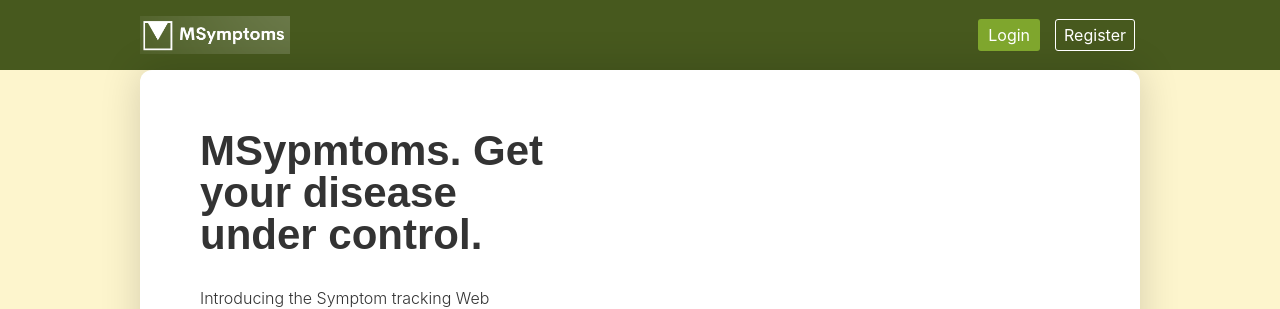
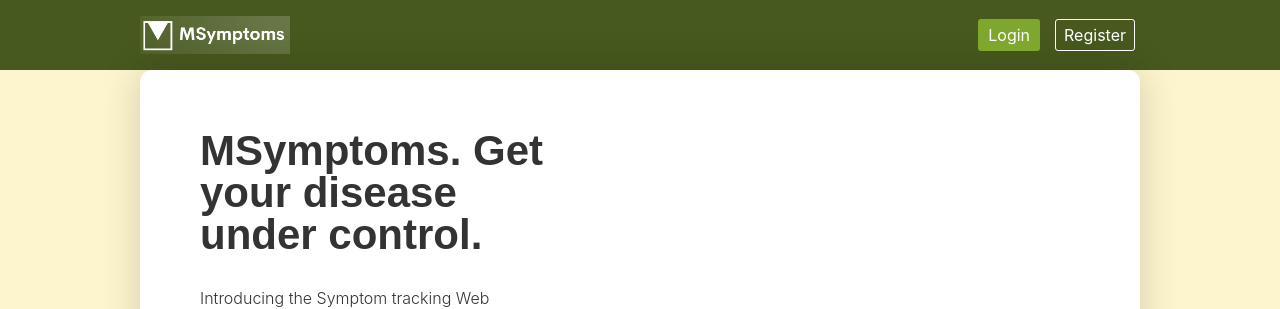
Before and after one commit to nataliiia11/msymptoms-app-frontend, a React (Create React App) app: page / in a window 1280 px wide. Shown: the top 309 px of the page. Built offline with nearby package versions, Linux system fonts and the light colour scheme; no server answers; the HTML template or start-up script is replaced by a standard one; what chartjs-plugin-streaming would draw is missing.

Commit message:
Fix Edit function and a typo in Home page

```diff
--- a/src/components/addSymptoms/SelectName.js
+++ b/src/components/addSymptoms/SelectName.js
@@ -26,7 +26,7 @@ const SelectName = (props) => {
   return (
     <div className={styles.symptomsformselect}>
       <Select
-        style={{ width: "60vw" }}
+        align={{ offset: [-40, 4] }}
         className="select"
         placeholder="Please select the symptom"
         onChange={props.onChange}
--- a/src/pages/home/Home.js
+++ b/src/pages/home/Home.js
@@ -33,7 +33,7 @@ const Home2 = () => {
           >
             <Form name="login-form">
               <p className="form-title">
-                MSypmtoms. Get your disease under control.
+                MSymptoms. Get your disease under control.
               </p>
               <p></p>
               <Form.Item>
--- a/src/redux/api/api.js
+++ b/src/redux/api/api.js
@@ -131,7 +131,7 @@ export const responseCreateSymptom = async (formData) => {
 };
 
 export const responseUpdateSymptom = async (id, formData) => {
-  const response = await axios.post(API_URL + `symptoms/${id}`, formData);
+  const response = await axios.put(API_URL + `symptoms/${id}`, formData);
   return response;
 };
 
```
Also changed, not shown: 22 other files (tests, documents, lock files or other folders).
